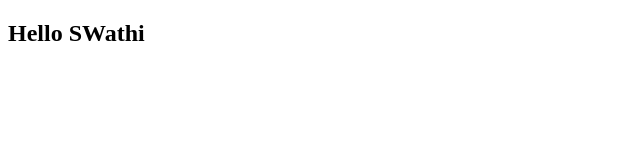
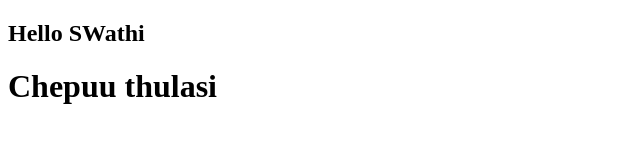
Before and after one commit to ThulasiGangavarapu/78r-students, a plain HTML site: page index.html in a window 1280 px wide. Shown: the whole page, without its empty margins (0-640 px from the left). Drawn offline with Linux system fonts and the light colour scheme.

Commit message:
update file

```diff
--- a/index.html
+++ b/index.html
@@ -7,5 +7,6 @@
 </head>
 <body>
     <h2>Hello SWathi</h2>
+    <h1>Chepuu thulasi</h1>
 </body>
 </html>
```
